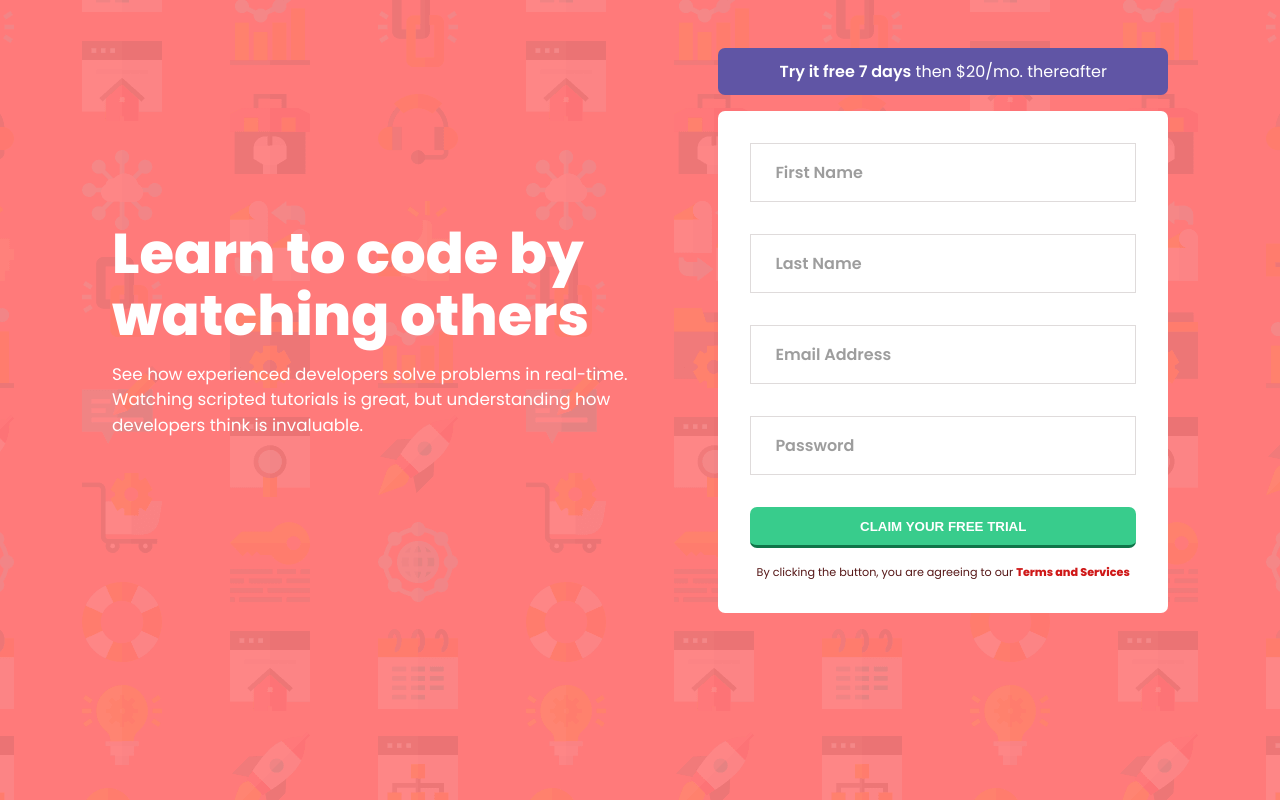
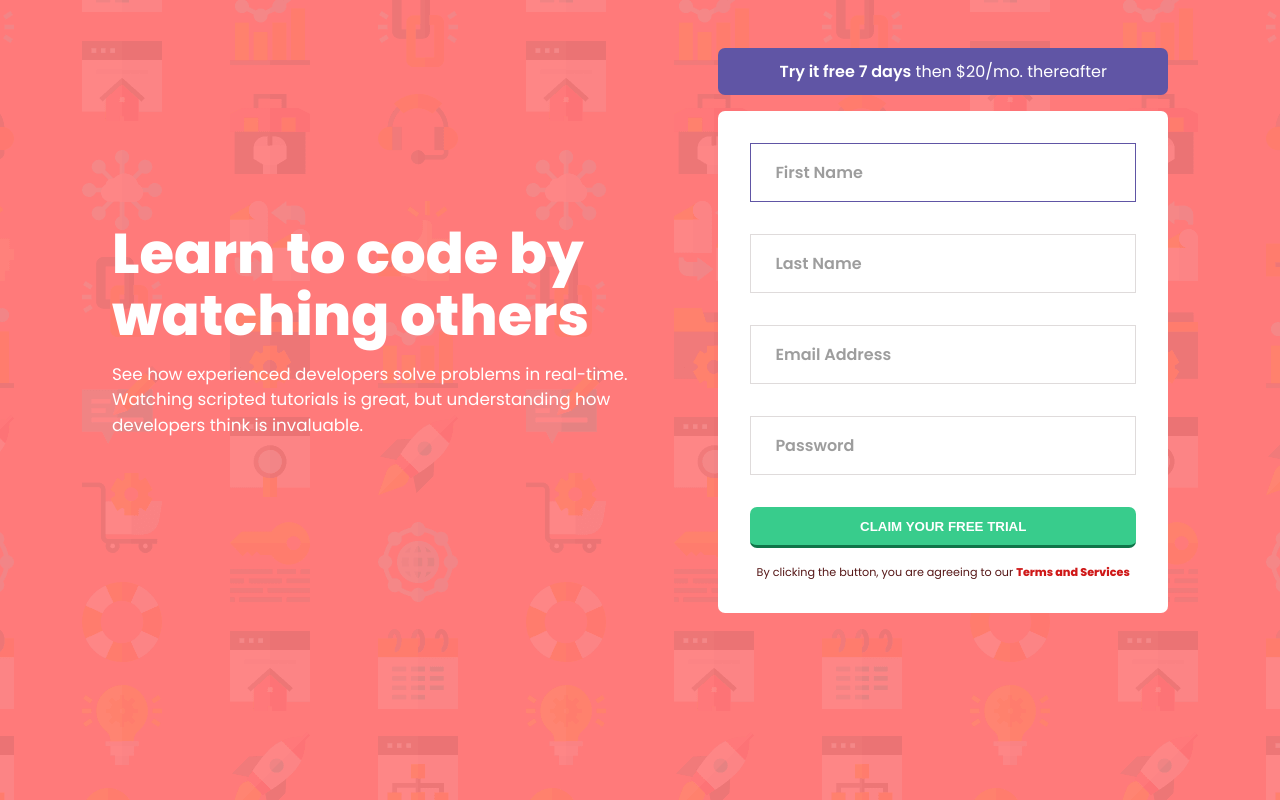
Before and after one commit to ebukaobiajulu/intro-component-with-signup-form-master, a plain HTML site: page index.html in a window 1280 px wide. In both pictures the pointer is over the input "First Name". Drawn offline with Linux system fonts and the light colour scheme; a web font is replaced by a local one.

Commit message:
Update style.css

```diff
--- a/style.css
+++ b/style.css
@@ -74,7 +74,9 @@ input{
     padding: 1rem 1.5rem;
     outline: none;
     border: solid rgb(223, 219, 219) 1px;
-
+}
+input:hover{
+    border: solid var(--blue) 1.5px;
 }
 .form-control.success input{
     border-color: var(--green);
```
